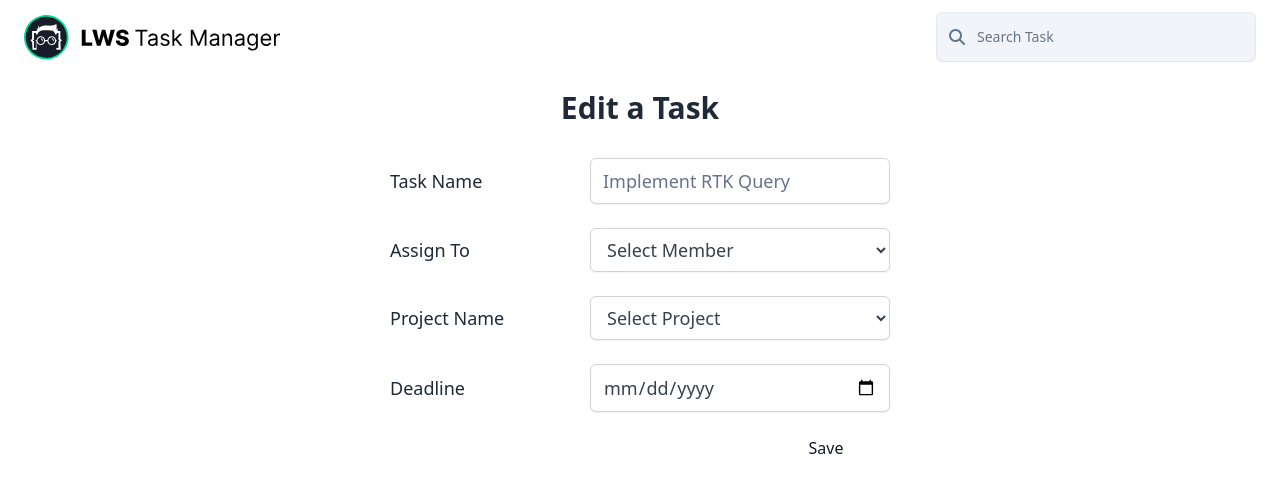
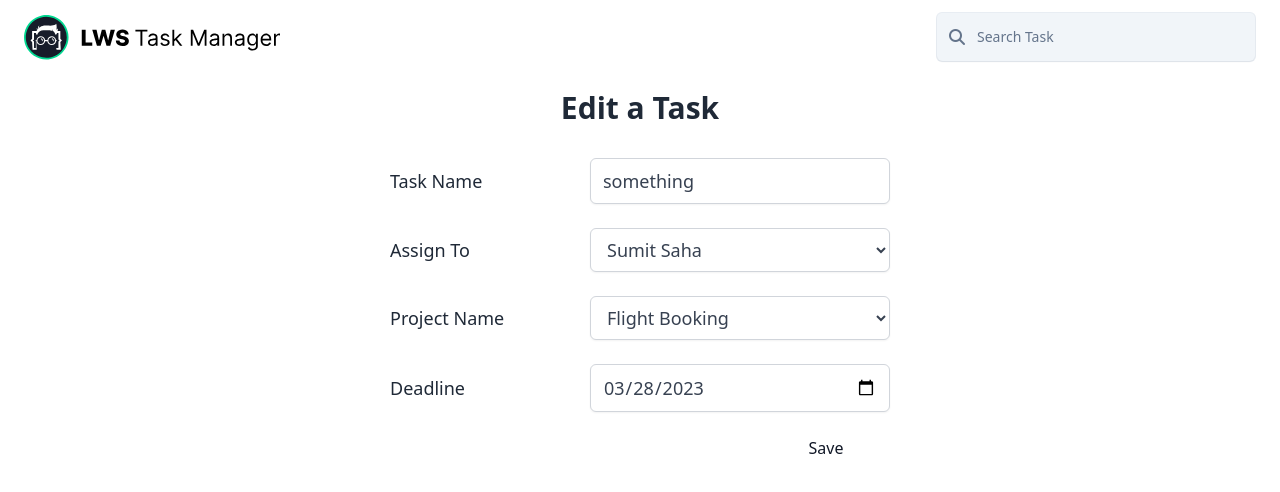
Before and after one commit to pmfoysal/lws-redux-as09, a React (Create React App) app: page /1/edit in a window 1280 px wide. Shown: the top 492 px of the page. Built offline with nearby package versions, Linux system fonts and the light colour scheme; data requests are answered from the project's data file.

Commit message:
Task Edit Feature Added

```diff
--- a/server/db.json
+++ b/server/db.json
@@ -82,7 +82,8 @@
         "avatar": "/images/avatars/sumit.png",
         "id": 1
       },
-      "id": 1
+      "id": 1,
+      "status": "pending"
     }
   ]
 }
--- a/src/components/form.jsx
+++ b/src/components/form.jsx
@@ -1,8 +1,9 @@
-import { useState } from 'react';
+import { useEffect, useState } from 'react';
+import isSameObject from '../utilities/isSameObject';
 import { useNavigate, useParams } from 'react-router-dom';
 import { useGetMembersQuery } from '../redux/features/members';
 import { useGetProjectsQuery } from '../redux/features/projects';
-import { useAddTaskMutation, useEditTaskMutation } from '../redux/features/tasks';
+import { useAddTaskMutation, useEditTaskMutation, useGetTaskQuery } from '../redux/features/tasks';
 
 export default function Form({ mode }) {
    const navigate = useNavigate();
@@ -16,21 +17,37 @@ export default function Form({ mode }) {
    const projectsApi = useGetProjectsQuery();
    const [addTask, addApi] = useAddTaskMutation();
    const [editTask, editApi] = useEditTaskMutation();
+   const taskApi = useGetTaskQuery(taskId, { skip: !taskId });
 
    function handleSubmit(event) {
       event.preventDefault();
       const data = {
          taskName,
          deadline,
-         project: projectsApi.data?.find(item => String(item.id) === project),
-         teamMember: membersApi.data?.find(item => String(item.id) === teamMember),
+         status: 'pending',
+         project: projectsApi.data?.find(item => item.id === Number(project)),
+         teamMember: membersApi.data?.find(item => item.id === Number(teamMember)),
       };
       if (mode === 'add') addTask(data).then(() => navigate('/'));
       else {
-         data.id = Number(taskId);
-         editTask(data);
+         if (taskApi.data?.id) {
+            data.id = taskApi.data.id;
+            data.status = taskApi.data.status;
+            if (isSameObject(data, taskApi.data)) {
+               navigate('/');
+            } else editTask(data).then(() => navigate('/'));
+         }
       }
    }
+
+   useEffect(() => {
+      if (taskApi.data?.id) {
+         setProject(taskApi.data.project.id);
+         setTaskName(taskApi.data.taskName);
+         setDeadline(taskApi.data.deadline);
+         setTeamMember(taskApi.data.teamMember.id);
+      }
+   }, [taskApi.data]);
 
    return (
       <div className='justify-center mb-10 space-y-2 md:flex md:space-y-0'>
@@ -100,7 +117,9 @@ export default function Form({ mode }) {
                <button
                   type='submit'
                   className='lws-submit'
-                  disabled={addApi.isLoading || editApi.isLoading || projectsApi.isLoading || membersApi.isLoading}
+                  disabled={
+                     addApi.isLoading || editApi.isLoading || projectsApi.isLoading || membersApi.isLoading || taskApi.isLoading
+                  }
                >
                   Save
                </button>
--- a/src/components/task.jsx
+++ b/src/components/task.jsx
@@ -6,7 +6,6 @@ export default function Task({ data }) {
    const navigate = useNavigate();
    const [editTask] = useEditTaskMutation();
    const [deleteTask] = useDeleteTaskMutation();
-   console.log(data);
    const { id, taskName, status, deadline, project = {}, teamMember = {} } = data;
 
    function handleStatus(event) {
--- a/src/redux/features/tasks.js
+++ b/src/redux/features/tasks.js
@@ -40,6 +40,11 @@ const tasks = api.injectEndpoints({
                   });
                })
             );
+            dispatch(
+               tasks.util.updateQueryData('getTask', String(args.id), draft => {
+                  Object.assign(draft, args);
+               })
+            );
          },
       }),
       deleteTask: builder.mutation({
--- /dev/null
+++ b/src/utilities/isObject.js
@@ -0,0 +1,3 @@
+export default function isObject(object) {
+   return object?.constructor.name === 'Object';
+}
--- /dev/null
+++ b/src/utilities/isSameObject.js
@@ -0,0 +1,6 @@
+import sortObject from './sortObject';
+
+export default function isSameObject(...args) {
+   const first = JSON.stringify(sortObject(args[0]));
+   return args.map(object => JSON.stringify(sortObject(object))).every(object => object === first);
+}
--- /dev/null
+++ b/src/utilities/sortObject.js
@@ -0,0 +1,14 @@
+import isObject from './isObject';
+
+export default function sortObject(object) {
+   return Object.keys(object)
+      .sort()
+      .reduce((temp, key) => {
+         if (isObject(object[key])) {
+            temp[key] = sortObject(object[key]);
+         } else {
+            temp[key] = object[key];
+         }
+         return temp;
+      }, {});
+}
```
